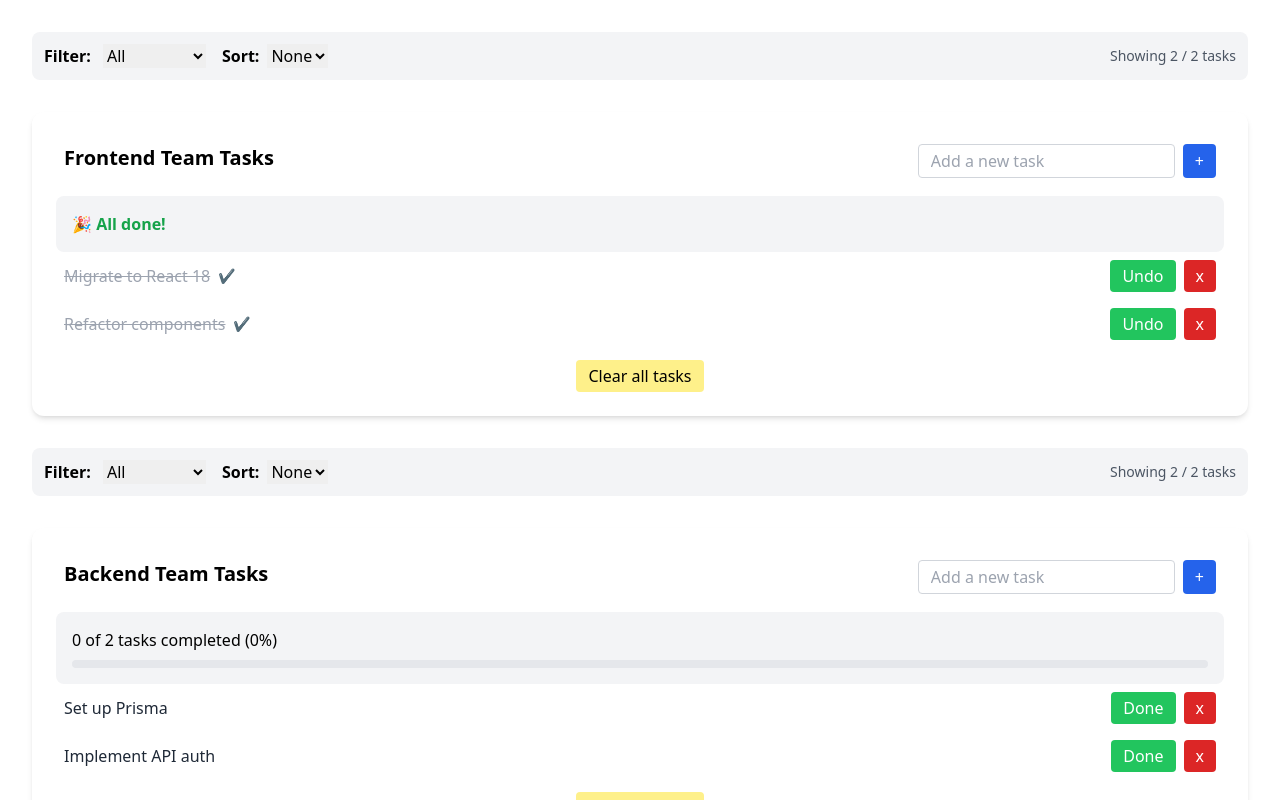
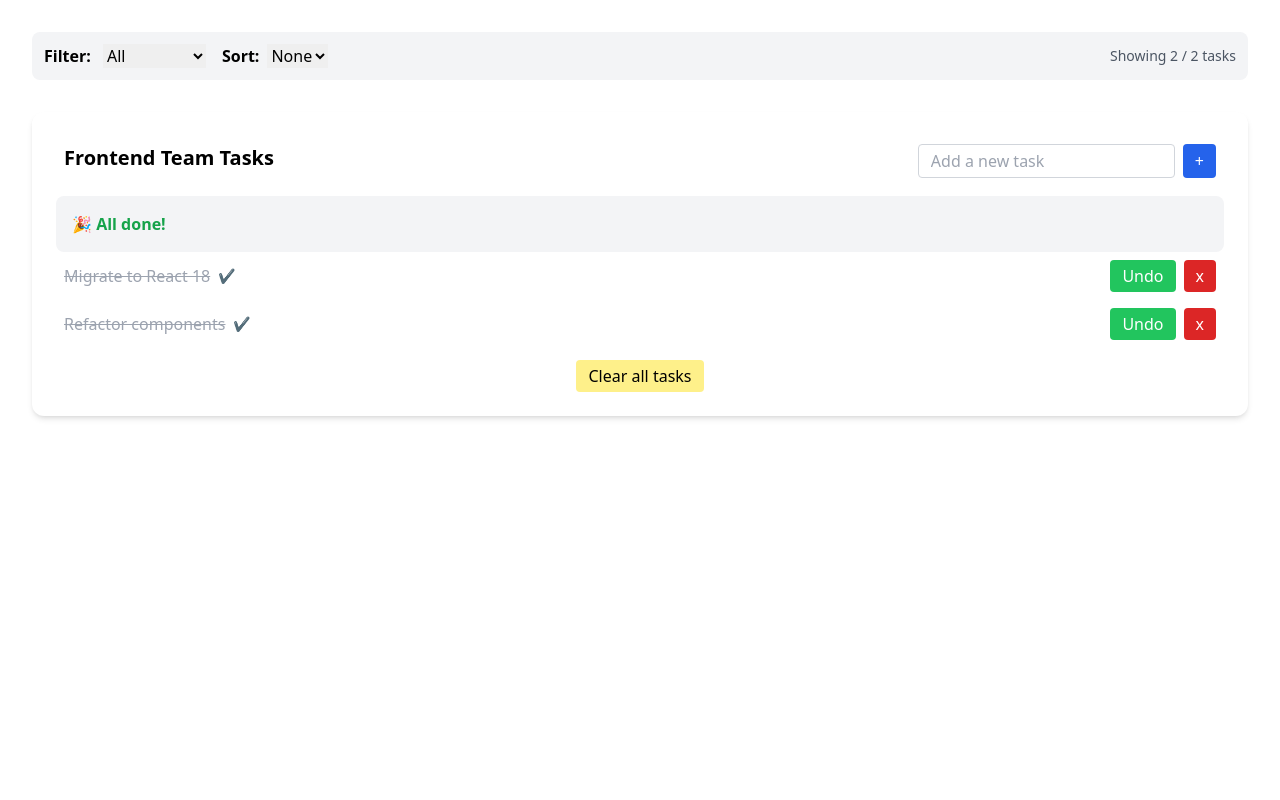
Before and after one commit to dalofe/react-playground, a React (Vite) app: page / in a window 1280 px wide. Shown: the top 800 px of the page. Built offline with nearby package versions, Linux system fonts and the light colour scheme; the HTML template or start-up script is replaced by a standard one.

Commit message:
Day 20. Hiding the backend tasks

```diff
--- a/src/App.tsx
+++ b/src/App.tsx
@@ -105,7 +105,7 @@ export default function App() {
         emptyMessage="No frontend tasks"
         onAddTask={handleAddFrotendTasks}
       />
-      <TaskFilterBar
+      {/* <TaskFilterBar
         sort={sort}
         onSortChange={setSort}
         tasks={backendTasks}
@@ -124,6 +124,7 @@ export default function App() {
       <div className="p-4 bg-gray-100 rounded-lg">
         Overall Progress: {totalCompleted}/{totalTasks} tasks done
       </div>
+      */}
     </div>
   );
 }
```
